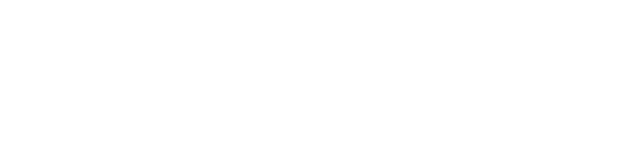
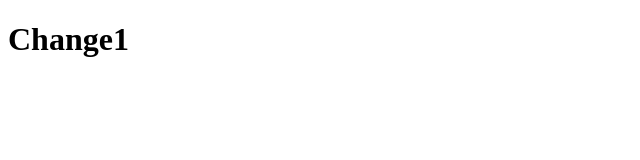
Before and after one commit to MartinaMax/ExerciseToday, a plain HTML site: page index.html in a window 1280 px wide. Shown: the whole page, without its empty margins (0-640 px from the left). Drawn offline with Linux system fonts and the light colour scheme.

Commit message:
Fisrt step to get conflict

```diff
--- a/index.html
+++ b/index.html
@@ -6,6 +6,6 @@
     <title>Document</title>
 </head>
 <body>
-    <h1></h1>
+    <h1>Change1</h1>
 </body>
 </html>
```
